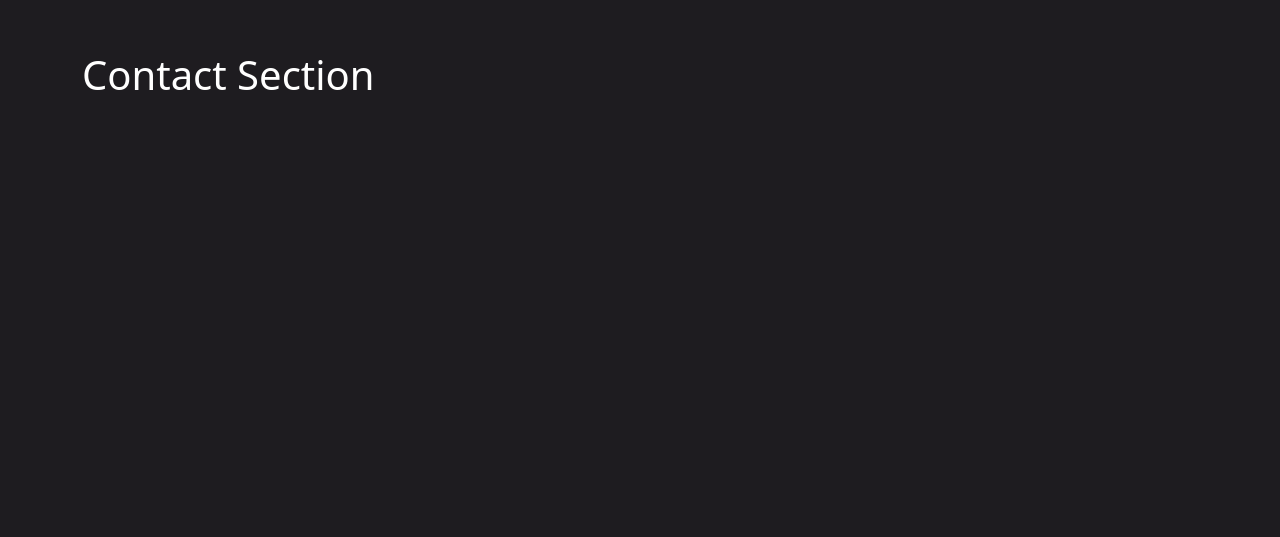
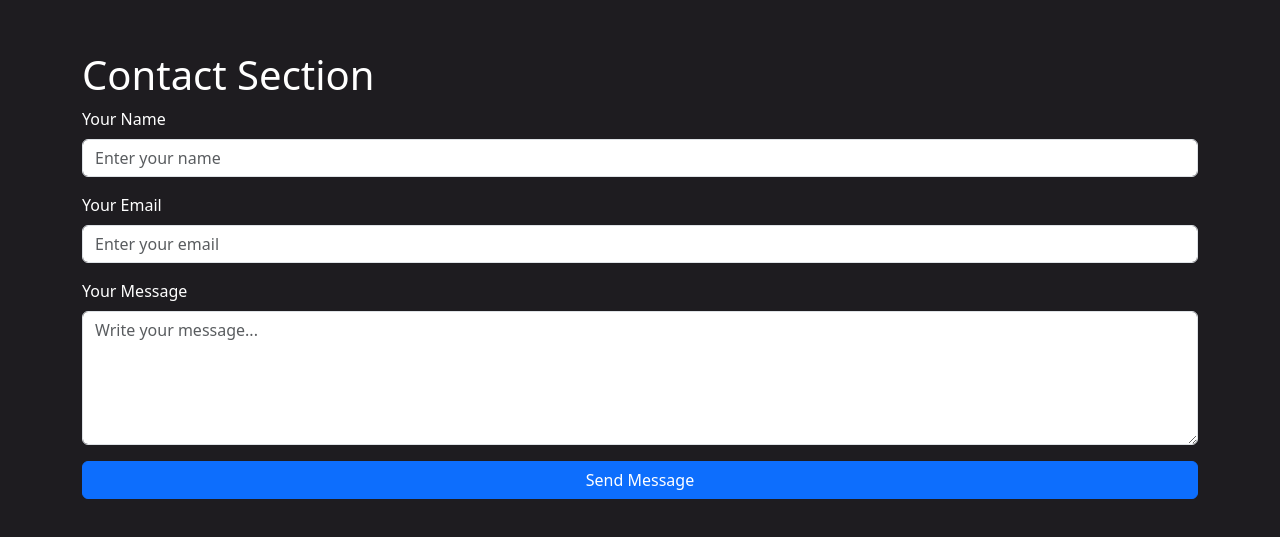
Before and after one commit to Overbed-Studio/overbed-company-profile, a Next.js app: page / in a window 1280 px wide. Shown: the part 3305-3842 px from the top of the page. Built offline with nearby package versions, Linux system fonts and the light colour scheme.

Commit message:
fix: Update Content Contact Us with Simple Design

```diff
--- a/src/app/page.tsx
+++ b/src/app/page.tsx
@@ -234,7 +234,68 @@ export default function Home() {
       <section id="contact" style={{ height: "100vh", padding: "80px 0" }}>
         <div className="container text-white">
           <h1>Contact Section</h1>
-          {/* Content here */}
+          <div className="row justify-content-center">
+            <div className="col-md-12">
+              <form
+                onSubmit={(e) => {
+                  e.preventDefault();
+                  const name = e.target.name.value;
+                  const email = e.target.email.value;
+                  const message = e.target.message.value;
+
+                  const subject = encodeURIComponent(`Contact from ${name}`);
+                  const body = encodeURIComponent(`Name: ${name}\nEmail: ${email}\n\n${message}`);
+                  const mailtoLink = `mailto:overbedstudio@gmail.com?subject=${subject}&body=${body}`;window.location.href = mailtoLink;
+                }}
+              >
+                <div className="mb-3">
+                  <label htmlFor="name" className="form-label">
+                    Your Name
+                  </label>
+                  <input
+                    type="text"
+                    className="form-control"
+                    id="name"
+                    name="name"
+                    placeholder="Enter your name"
+                    required
+                  />
+                </div>
+
+                <div className="mb-3">
+                  <label htmlFor="email" className="form-label">
+                    Your Email
+                  </label>
+                  <input
+                    type="email"
+                    className="form-control"
+                    id="email"
+                    name="email"
+                    placeholder="Enter your email"
+                    required
+                  />
+                </div>
+
+                <div className="mb-3">
+                  <label htmlFor="message" className="form-label">
+                    Your Message
+                  </label>
+                  <textarea
+                    className="form-control"
+                    id="message"
+                    name="message"
+                    rows="5"
+                    placeholder="Write your message..."
+                    required
+                  ></textarea>
+                </div>
+
+                <button type="submit" className="btn btn-primary w-100">
+                  Send Message
+                </button>
+              </form>
+            </div>
+          </div>
         </div>
       </section>
     </div>
```
